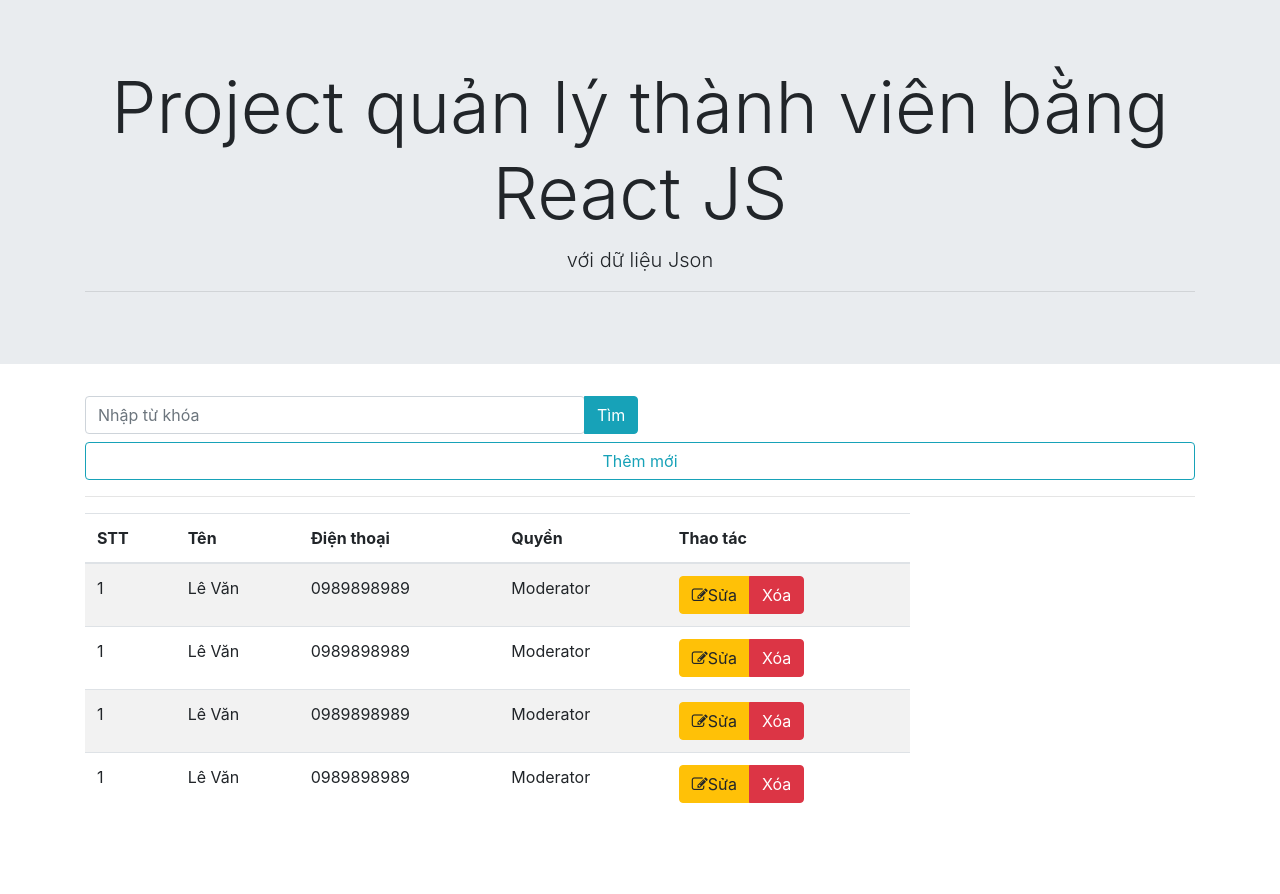
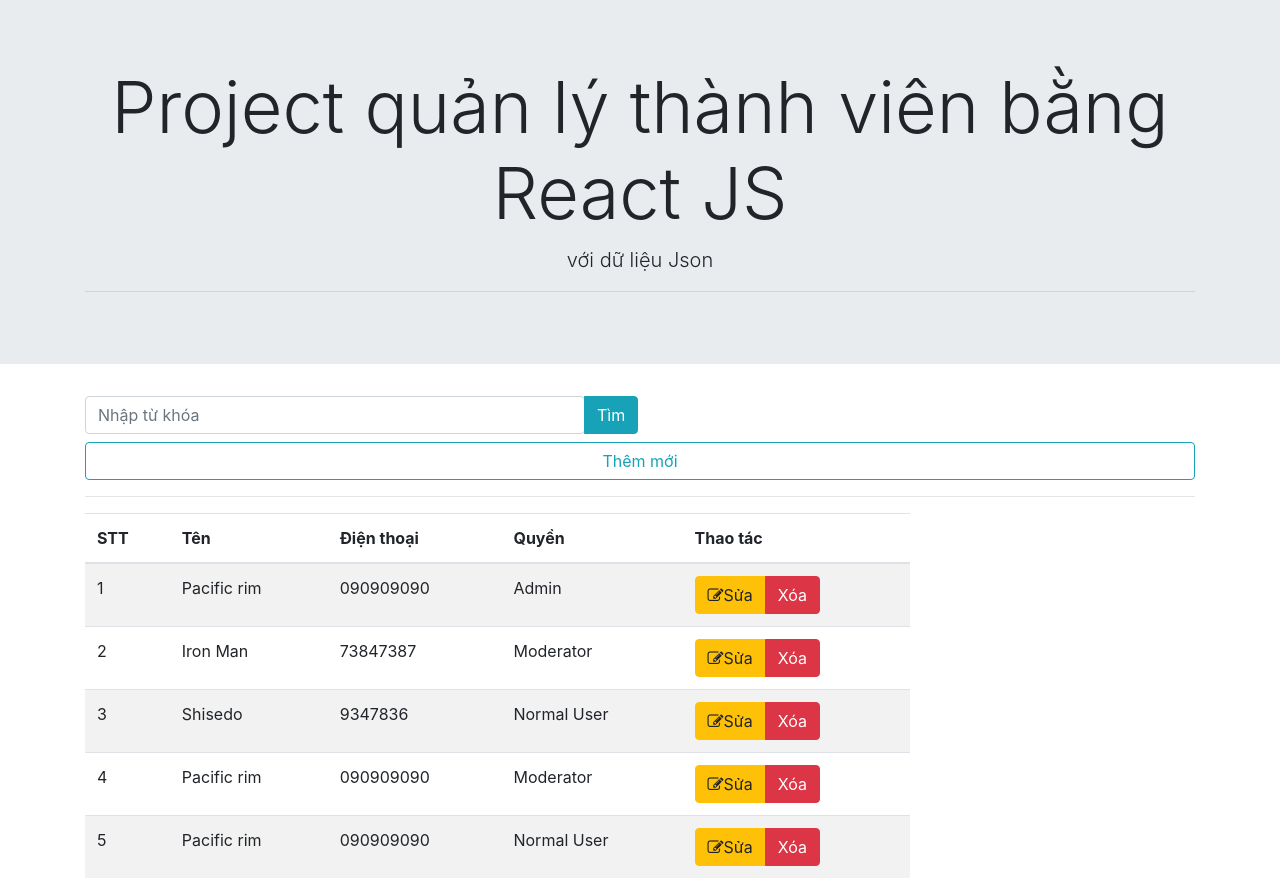
Before and after one commit to cntt2-trangle/react-js, a React (Create React App) app: page / in a window 1280 px wide. Before the commit the page ends 831 px from the top, so only its background shows below. Built offline with nearby package versions, Linux system fonts and the light colour scheme.

Commit message:
[PHAN-023] 065 Day du lieu ra bang su dung Map

```diff
--- a/src/Components/App.js
+++ b/src/Components/App.js
@@ -26,7 +26,6 @@
   //   alert("ket noi thanh cong");
   // }
   render() {
-    console.log(this.state.data);
     return (
       <div>
         <Header/>
@@ -34,7 +33,7 @@
             <div className="container">
               <div className="row">
                 <Search ketNoi = {() => this.doiTrangThai()} hienThiForm={this.state.hienThiForm}></Search>
-                <TableData></TableData>
+                <TableData dataUserProps={this.state.data}></TableData>
                 <AddUser hienThiForm={this.state.hienThiForm}></AddUser>
               </div>
             </div>
--- a/src/Components/Data.json
+++ b/src/Components/Data.json
@@ -3,31 +3,31 @@
         "id":1,
         "name":"Pacific rim",
         "tel":"090909090",
-        "Permission":1
+        "permission":1
     },
     {
         "id":2,
         "name":"Iron Man",
         "tel":"73847387",
-        "Permission":2
+        "permission":2
     },
     {
         "id":3,
         "name":"Shisedo",
         "tel":"9347836",
-        "Permission":3
+        "permission":3
     },
     {
         "id":4,
         "name":"Pacific rim",
         "tel":"090909090",
-        "Permission":4
+        "permission":2
     },
     {
         "id":5,
         "name":"Pacific rim",
         "tel":"090909090",
-        "Permission":5
+        "permission":3
     }
 
 ]
--- a/src/Components/TableData.js
+++ b/src/Components/TableData.js
@@ -1,7 +1,13 @@
 import React, { Component } from 'react';
+import TableDataRow from './TableDataRow';
 
 class TableData extends Component {
+    mappingDataUser = () => this.props.dataUserProps.map((value,key) => (
+        <TableDataRow userName={value.name} key={key} stt={key} tel={value.tel} permission={value.permission}/>
+    ))
+
     render() {
+        console.log(this.props.dataUserProps);
         return (
             <div className="col-9">
                 <table className="table table-striped table-hover">
@@ -15,54 +21,7 @@
                     </tr>
                     </thead>
                     <tbody>
-                    <tr>
-                        <td >1</td>
-                        <td>Lê Văn</td>
-                        <td>0989898989</td>
-                        <td>Moderator</td>
-                        <td>
-                        <div className="btn-group">
-                            <div className="btn btn-warning sua"><i className="fa fa-edit" />Sửa</div>
-                            <div className="btn btn-danger xoa"><i className="fa fa-delete" />Xóa</div>
-                        </div>
-                        </td>
-                    </tr>
-                    <tr>
-                        <td >1</td>
-                        <td>Lê Văn</td>
-                        <td>0989898989</td>
-                        <td>Moderator</td>
-                        <td>
-                        <div className="btn-group">
-                            <div className="btn btn-warning sua"><i className="fa fa-edit" />Sửa</div>
-                            <div className="btn btn-danger xoa"><i className="fa fa-delete" />Xóa</div>
-                        </div>
-                        </td>
-                    </tr>
-                    <tr>
-                        <td >1</td>
-                        <td>Lê Văn</td>
-                        <td>0989898989</td>
-                        <td>Moderator</td>
-                        <td>
-                        <div className="btn-group">
-                            <div className="btn btn-warning sua"><i className="fa fa-edit" />Sửa</div>
-                            <div className="btn btn-danger xoa"><i className="fa fa-delete" />Xóa</div>
-                        </div>
-                        </td>
-                    </tr>
-                    <tr>
-                        <td >1</td>
-                        <td>Lê Văn</td>
-                        <td>0989898989</td>
-                        <td>Moderator</td>
-                        <td>
-                        <div className="btn-group">
-                            <div className="btn btn-warning sua"><i className="fa fa-edit" />Sửa</div>
-                            <div className="btn btn-danger xoa"><i className="fa fa-delete" />Xóa</div>
-                        </div>
-                        </td>
-                    </tr>
+                    {this.mappingDataUser()}
                     </tbody>
                 </table>
             </div>
--- /dev/null
+++ b/src/Components/TableDataRow.js
@@ -0,0 +1,27 @@
+import React, { Component } from 'react';
+
+class TableDataRow extends Component {
+    permissionShow = () => {
+        if(this.props.permission === 1) {return "Admin";}
+        else if(this.props.permission === 2) {return "Moderator";}
+        else {return "Normal User";}
+    }
+    render() {
+        return (
+            <tr>
+                <td>{this.props.stt+1}</td>
+                <td>{this.props.userName}</td>
+                <td>{this.props.tel}</td>
+                <td>{this.permissionShow()}</td>
+                <td>
+                <div className="btn-group">
+                    <div className="btn btn-warning sua"><i className="fa fa-edit" />Sửa</div>
+                    <div className="btn btn-danger xoa"><i className="fa fa-delete" />Xóa</div>
+                </div>
+                </td>
+            </tr>
+        );
+    }
+}
+
+export default TableDataRow;
```
